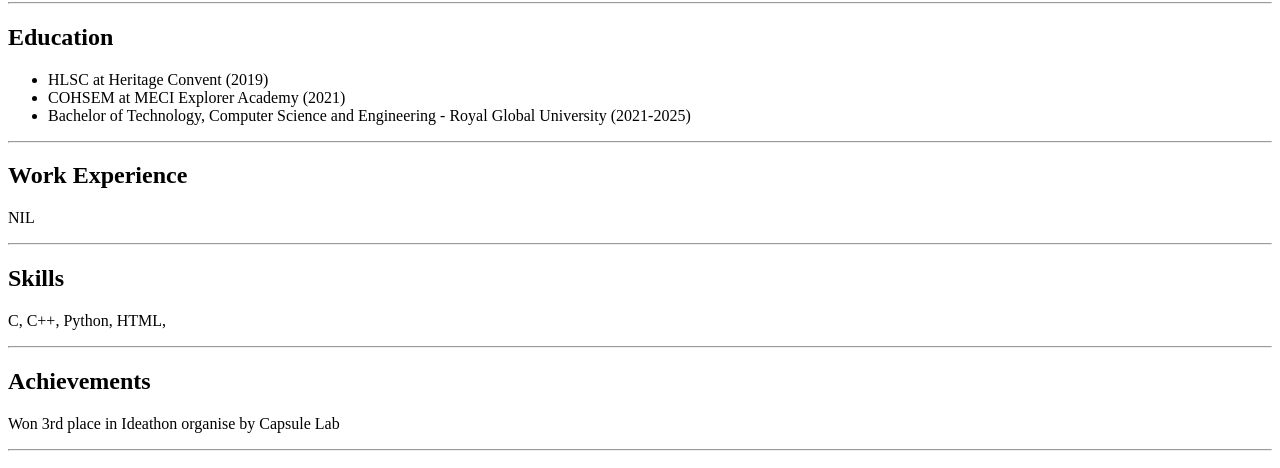
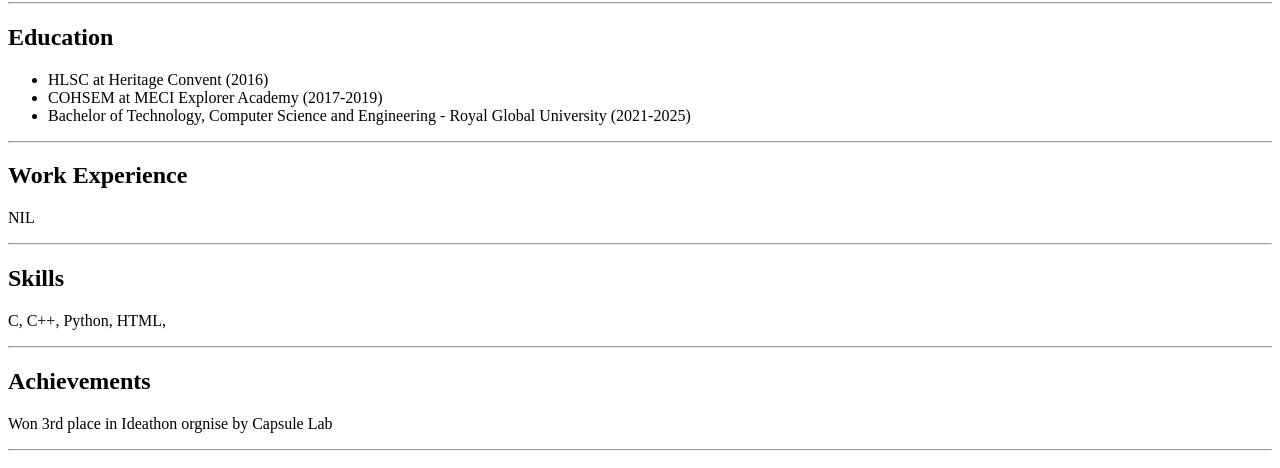
Before and after one commit to kittyXD123/html-portfolio, a plain HTML site: page resume/index.html in a window 1280 px wide. Shown: the part 283-751 px from the top of the page. Drawn offline with Linux system fonts and the light colour scheme.

Commit message:
updated index.html

```diff
--- a/resume/index.html
+++ b/resume/index.html
@@ -13,8 +13,8 @@
     <hr>
     <h2>Education</h2>
             <p><ul>
-            <li>HLSC at Heritage Convent (2019)</li>
-            <li>COHSEM at MECI Explorer Academy (2021)</li>
+            <li>HLSC at Heritage Convent (2016)</li>
+            <li>COHSEM at MECI Explorer Academy (2017-2019)</li>
             <li>Bachelor of Technology, Computer Science and Engineering - Royal Global University (2021-2025)</li>
             </ul></p>
     <hr>
@@ -25,7 +25,7 @@
         <p>C, C++, Python, HTML,</p>
     <hr>
     <h2>Achievements</h2>
-    <p>Won 3rd place in Ideathon organise by Capsule Lab </p>
+    <p>Won 3rd place in Ideathon orgnise by Capsule Lab </p>
     <hr>
     <h2>Other</h2>
         <ul>
```
